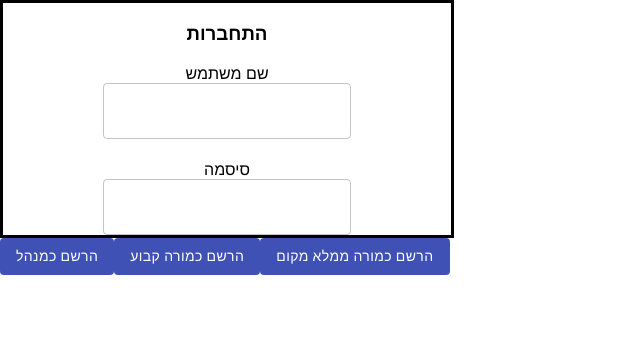
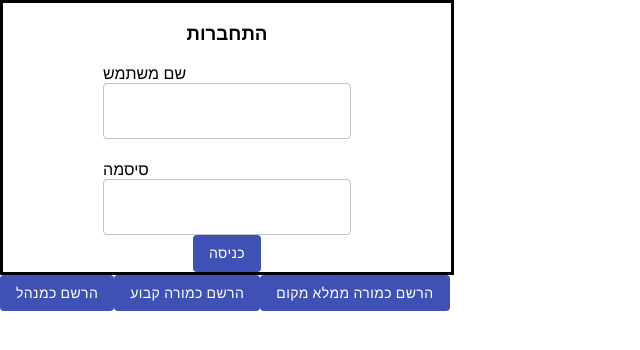
Before and after one commit to ayala8585/SubstituteSystem, a React (Create React App) app: page / in a window 1280 px wide. Shown: the top 350 px of the page, without its empty margins (0-640 px from the left). Built offline with nearby package versions, Linux system fonts and the light colour scheme.

Commit message:
חיבור ראשוני בין server, db, client

```diff
--- a/src/components/login/login.css
+++ b/src/components/login/login.css
@@ -7,3 +7,8 @@
     height: 55%;
     width: 35%;
 }
+.div1{
+    display: flex;
+    flex-direction: column;
+    justify-content: space-around;
+}
--- a/src/components/login/login.js
+++ b/src/components/login/login.js
@@ -5,8 +5,11 @@ import TextField from '@material-ui/core/TextField';
 import { makeStyles } from '@material-ui/core/styles';
 import ValidateTextField from '../common/validateTextField';
 import './login.css'
+import Button from '@material-ui/core/Button';
 
 const Login = () => {
+
+
   const [userName, setUserName] = useState('');
   const [password, setPassword] = useState('');
   const useStyles = makeStyles((theme) => ({
@@ -18,21 +21,36 @@ const Login = () => {
     },
   }));
 
+  const getUser = () => {
+    fetch(`http://localhost:3000/login?userName=${userName}&password=${password}`)
+      .then((res) => res.json())
+      .then((data) => console.log(data))
+      .catch((err) => {
+        console.log("error", err);
+      });
+  }
+
   return (
     <div className="login">
       <h3>התחברות</h3>
-
-      <div>שם משתמש</div>
+      <div className="div1">
+        <label>שם משתמש</label>
         <ValidateTextField value={userName}
           onChange={(value) => setUserName(value)}
-        validate={() => { return userName==='' }}
+          validate={() => { return userName === '' }}
           errorMessage={'שדה חובה'} />
-<br/>
-      <div>סיסמה</div>
+        <br />
+        <label>סיסמה</label>
         <ValidateTextField value={password}
           onChange={(value) => setPassword(value)}
-        validate={() => { return password==='' }}
+          validate={() => { return password === '' }}
           errorMessage={'שדה חובה'} />
+      </div>
+      <Button variant="contained" color="primary" disableElevation onClick={getUser}>
+        כניסה
+    </Button>
+
+
     </div>
   )
 }
```
Lines whose indentation alone changed are shown as unchanged.
